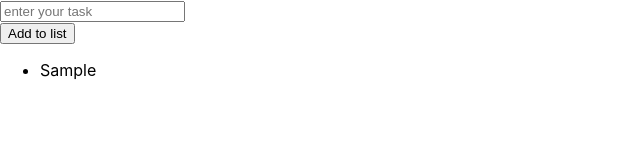
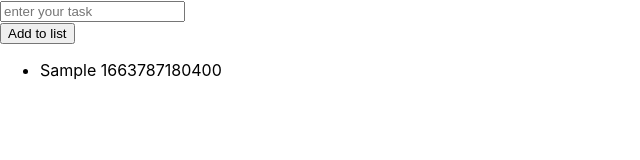
Before and after one commit to ntelio96/to-do-list, a React (Create React App) app: page / in a window 1280 px wide. Both pictures are taken after typing "Sample" into the empty fields and a click on the button "Add to list". Shown: the top 160 px of the page, without its empty margins (0-640 px from the left). Built offline with nearby package versions, Linux system fonts and the light colour scheme.

Commit message:
addition of id

```diff
--- a/src/Components/ListItem/ListItem.jsx
+++ b/src/Components/ListItem/ListItem.jsx
@@ -7,8 +7,10 @@ function ListItem({ createList }) {
         <div className="list__item-list">
           {createList !== [] ? (
             <ul>
-              {createList.map((item, index) => (
-                <li key={index}>{item}</li>
+              {createList.map((item) => (
+                <li key={item.id}>
+                  {item.item} {item.id}
+                </li>
               ))}
             </ul>
           ) : (
--- a/src/Components/ToDoList/ToDoList.jsx
+++ b/src/Components/ToDoList/ToDoList.jsx
@@ -1,6 +1,5 @@
-import React from "react";
-import { useEffect } from "react";
-import { useState } from "react";
+import React, { useEffect, useState } from "react";
+
 import ListItem from "../ListItem/ListItem";
 
 import "./to-do-list.css";
@@ -10,8 +9,10 @@ function ToDoList() {
   const [listItem, setListItem] = useState("");
 
   const addToList = () => {
+    const id = new Date().getTime().toString();
+    const newList = { item: listItem, id: id };
     if (listItem !== "") {
-      setCreateList([...createList, listItem]);
+      setCreateList([...createList, newList]);
     } else {
       alert("You have to fill the input field");
     }
```
